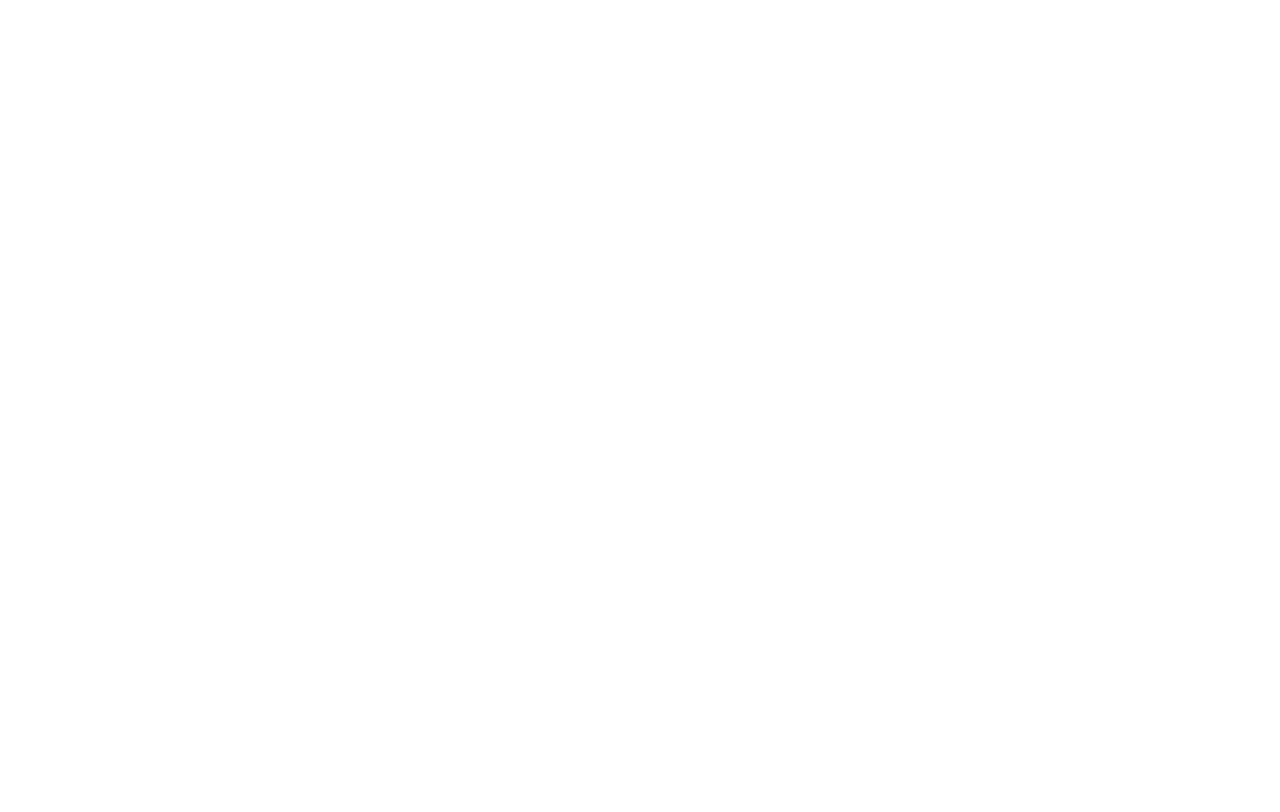
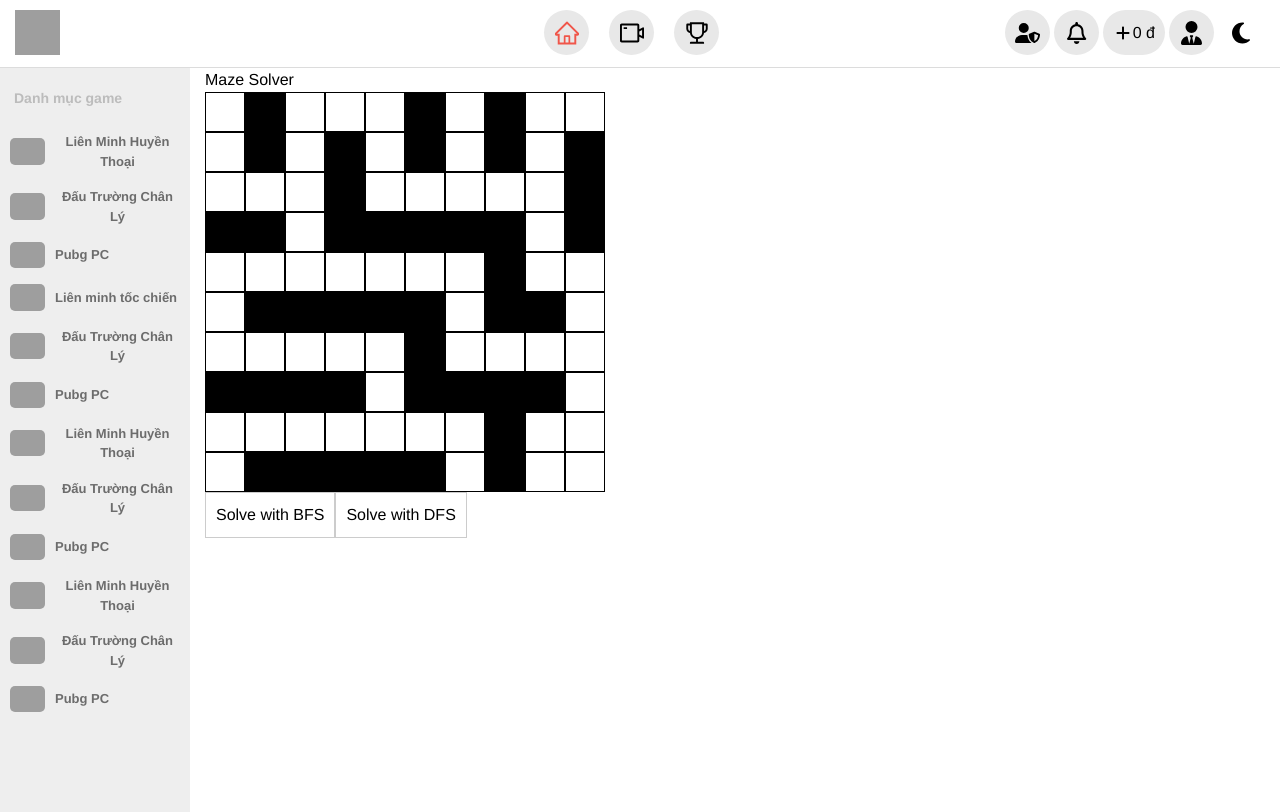
Before and after one commit to TLphongNguyen/playdueClone, a React (Vite) app in the folder FrontEnd/: page /maze in a window 1280 px wide. Before the commit this address had no page. Built offline with nearby package versions, Linux system fonts and the light colour scheme; grey boxes are pictures that could not be loaded.

Commit message:
code project AI

```diff
--- /dev/null
+++ b/FrontEnd/src/page/Maze/index.jsx
@@ -0,0 +1,137 @@
+import React, { useState, useEffect } from 'react';
+
+const Maze = () => {
+	const [maze, setMaze] = useState([
+		[0, 1, 0, 0, 0, 1, 0, 1, 0, 0],
+		[0, 1, 0, 1, 0, 1, 0, 1, 0, 1],
+		[0, 0, 0, 1, 0, 0, 0, 0, 0, 1],
+		[1, 1, 0, 1, 1, 1, 1, 1, 0, 1],
+		[0, 0, 0, 0, 0, 0, 0, 1, 0, 0],
+		[0, 1, 1, 1, 1, 1, 0, 1, 1, 0],
+		[0, 0, 0, 0, 0, 1, 0, 0, 0, 0],
+		[1, 1, 1, 1, 0, 1, 1, 1, 1, 0],
+		[0, 0, 0, 0, 0, 0, 0, 1, 0, 0],
+		[0, 1, 1, 1, 1, 1, 0, 1, 0, 0],
+	]);
+	const [start, setStart] = useState([0, 0]);
+	const [end, setEnd] = useState([9, 9]);
+	const [path, setPath] = useState([]);
+
+	const directions = [
+		[1, 0], // down
+		[0, 1], // right
+		[-1, 0], // up
+		[0, -1], // left
+	];
+
+	const isValidMove = (x, y) => {
+		return x >= 0 && x < maze.length && y >= 0 && y < maze[0].length && maze[x][y] === 0;
+	};
+
+	const bfs = () => {
+		const queue = [[...start]];
+		const visited = Array(maze.length)
+			.fill(false)
+			.map(() => Array(maze[0].length).fill(false));
+		const parent = Array(maze.length)
+			.fill(null)
+			.map(() => Array(maze[0].length).fill(null));
+		visited[start[0]][start[1]] = true;
+
+		while (queue.length > 0) {
+			const [x, y] = queue.shift();
+
+			if (x === end[0] && y === end[1]) {
+				const path = [];
+				let current = end;
+				while (current) {
+					path.push(current);
+					current = parent[current[0]][current[1]];
+				}
+				setPath(path.reverse());
+				return;
+			}
+
+			for (const [dx, dy] of directions) {
+				const newX = x + dx;
+				const newY = y + dy;
+
+				if (isValidMove(newX, newY) && !visited[newX][newY]) {
+					queue.push([newX, newY]);
+					visited[newX][newY] = true;
+					parent[newX][newY] = [x, y];
+				}
+			}
+		}
+	};
+
+	const dfs = () => {
+		const stack = [[...start]];
+		const visited = Array(maze.length)
+			.fill(false)
+			.map(() => Array(maze[0].length).fill(false));
+		const parent = Array(maze.length)
+			.fill(null)
+			.map(() => Array(maze[0].length).fill(null));
+		visited[start[0]][start[1]] = true;
+
+		while (stack.length > 0) {
+			const [x, y] = stack.pop();
+
+			if (x === end[0] && y === end[1]) {
+				const path = [];
+				let current = end;
+				while (current) {
+					path.push(current);
+					current = parent[current[0]][current[1]];
+				}
+				setPath(path.reverse());
+				return;
+			}
+
+			for (const [dx, dy] of directions) {
+				const newX = x + dx;
+				const newY = y + dy;
+
+				if (isValidMove(newX, newY) && !visited[newX][newY]) {
+					stack.push([newX, newY]);
+					visited[newX][newY] = true;
+					parent[newX][newY] = [x, y];
+				}
+			}
+		}
+	};
+
+	return (
+		<div>
+			<h1>Maze Solver</h1>
+			<div style={{ display: 'grid', gridTemplateColumns: `repeat(${maze[0].length}, 40px)` }}>
+				{maze.map((row, i) =>
+					row.map((cell, j) => (
+						<div
+							key={`${i}-${j}`}
+							style={{
+								width: 40,
+								height: 40,
+								border: '1px solid black',
+								backgroundColor: path.some(([x, y]) => x === i && y === j)
+									? 'green'
+									: cell === 1
+										? 'black'
+										: 'white',
+							}}
+						/>
+					)),
+				)}
+			</div>
+			<button className="p-[10px] border-[1px] border-solid border-[#ccc] " onClick={bfs}>
+				Solve with BFS
+			</button>
+			<button className="p-[10px] border-[1px] border-solid border-[#ccc] " onClick={dfs}>
+				Solve with DFS
+			</button>
+		</div>
+	);
+};
+
+export default Maze;
--- a/FrontEnd/src/router/index.js
+++ b/FrontEnd/src/router/index.js
@@ -1,8 +1,10 @@
 import Home from '../page/Home';
 import Profile from '../page/profile';
+import Maze from '~/page/Maze';
 
 const publicRouter = [
 	{ path: '/', components: Home, showSidebar: true },
+	{ path: '/maze', components: Maze, showSidebar: true },
 	{ path: '/profile', components: Profile, showSidebar: false },
 ];
 
```
